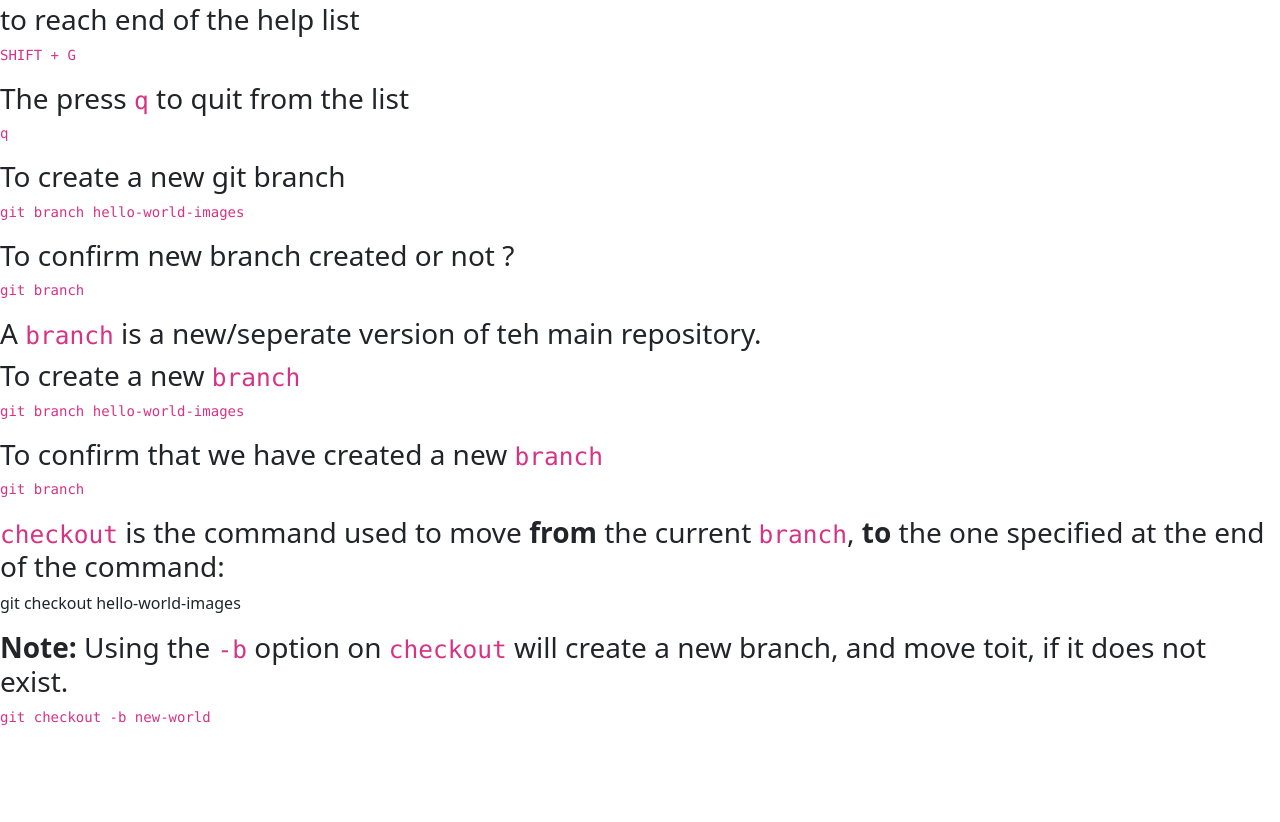
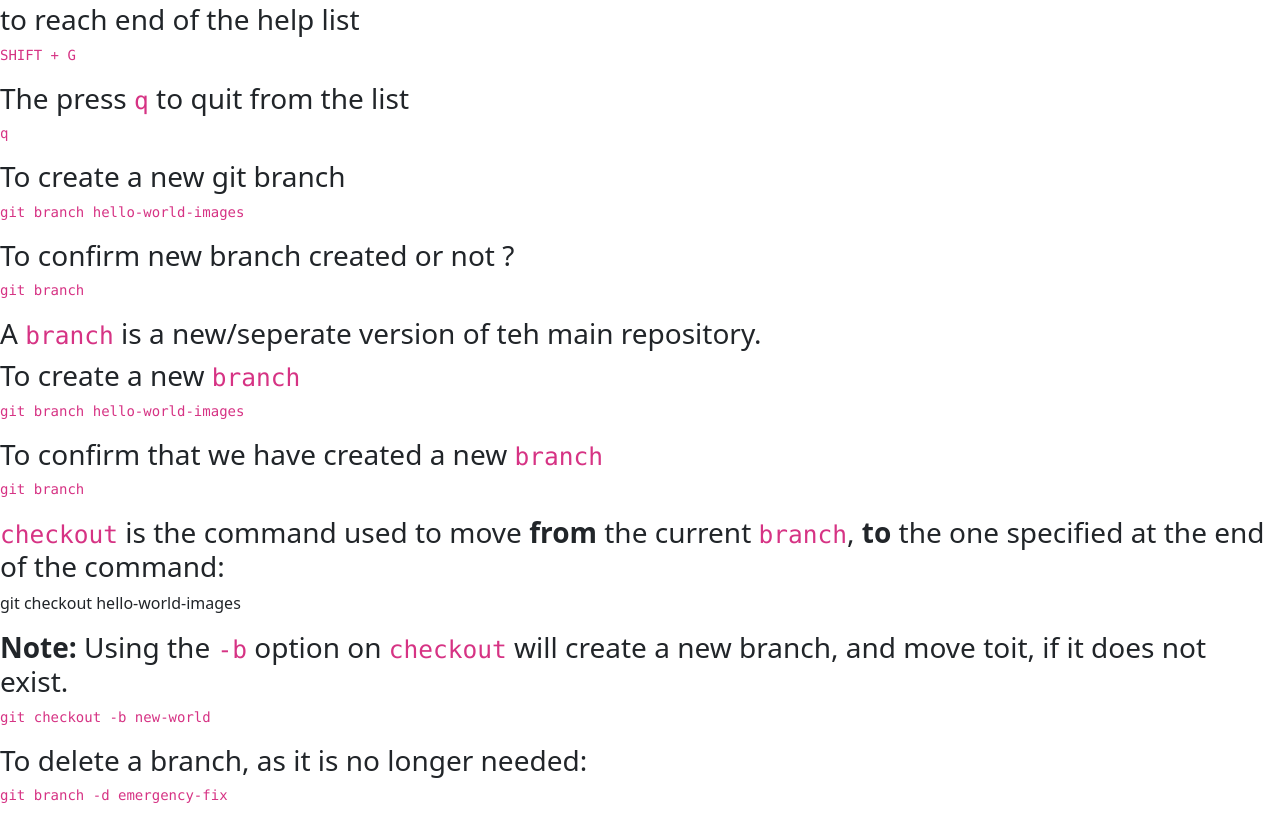
Before and after one commit to anoopkfelix/gitclass, a plain HTML site: page git keywords.html in a window 1280 px wide. Shown: the part 1690-2512 px from the top of the page. Before the commit the page ends 2434 px from the top, so only its background shows below. Drawn offline with nearby package versions, Linux system fonts and the light colour scheme.

Commit message:
upstream commit

```diff
--- a/git keywords.html
+++ b/git keywords.html
@@ -93,7 +93,8 @@
     <h3><strong>Note:</strong> Using the <code>-b</code> option on <code>checkout</code> will create a new branch, and move toit, if it does not exist.</h3>
     <p><code>git checkout -b new-world</code></p>
 
-
+    <h3>To delete a branch, as it is no longer needed:</h3>
+    <p><code>git branch -d emergency-fix</code></p>
 
 </body>
 </html>
```
